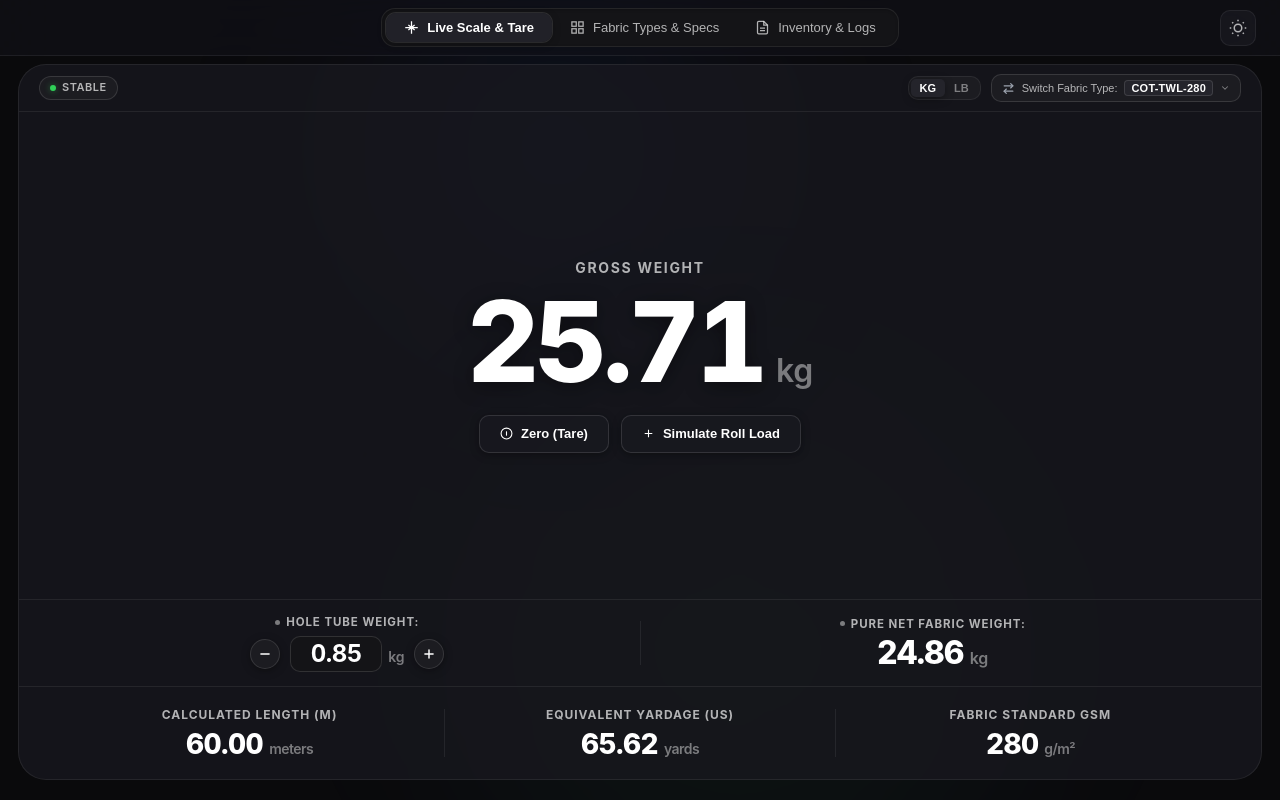
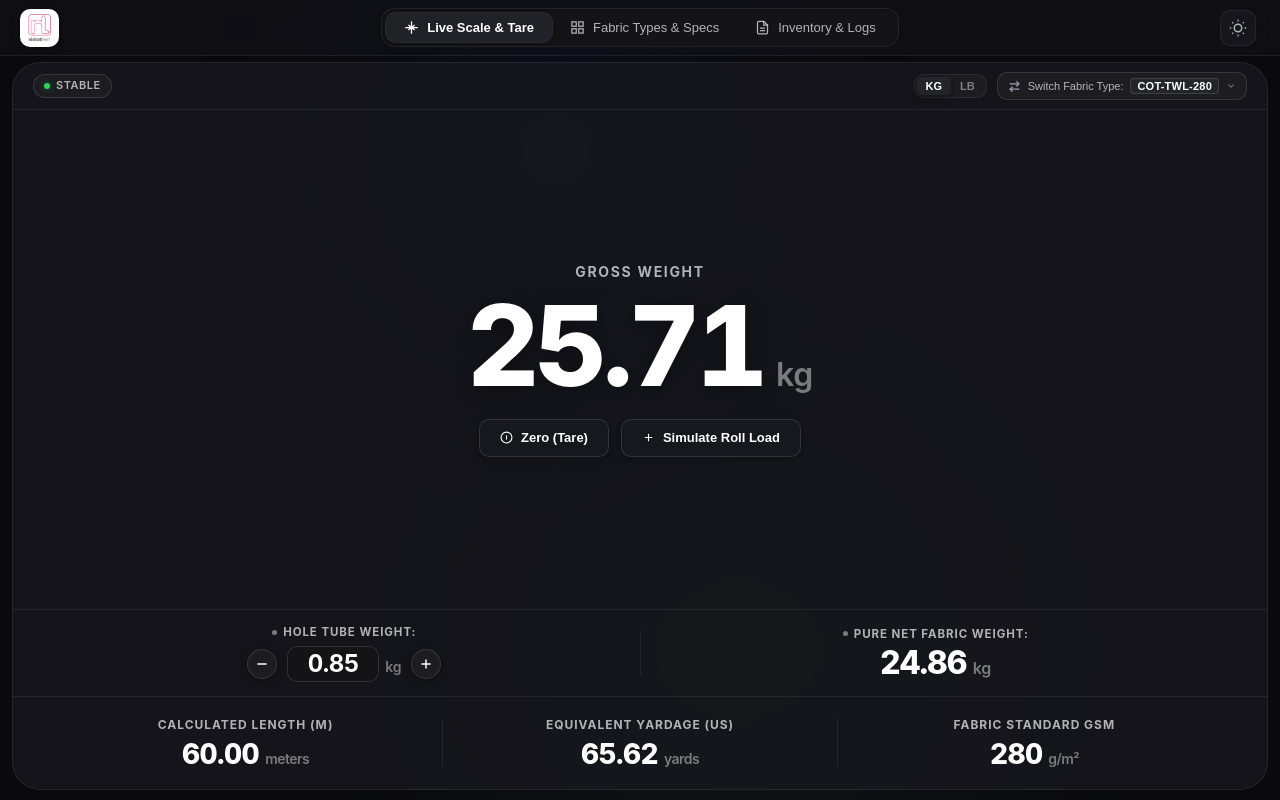
Before and after one commit to Ahmad-Abudllah-Ahmad/fabric-scale, a website built with Vite: page index.html in a window 1280 px wide. Built offline with nearby package versions, Linux system fonts and the light colour scheme.

Commit message:
Add Nishat Linen brand logo to navigation and expand main component to full screen

```diff
--- a/css/apple-theme.css
+++ b/css/apple-theme.css
@@ -198,9 +198,30 @@ body::after {
 }
 
 .navbar-brand {
+  position: absolute;
+  left: 20px;
   display: flex;
   align-items: center;
-  gap: 14px;
+  gap: 12px;
+}
+
+.brand-logo-img {
+  height: 38px;
+  width: auto;
+  max-width: 130px;
+  object-fit: contain;
+  border-radius: var(--radius-sm);
+  background: #ffffff;
+  padding: 3px 6px;
+  box-shadow: 0 2px 8px rgba(0, 0, 0, 0.22);
+  border: 1px solid rgba(255, 255, 255, 0.16);
+  display: block;
+}
+
+[data-theme="light"] .brand-logo-img {
+  background: #ffffff;
+  border-color: rgba(0, 0, 0, 0.08);
+  box-shadow: 0 1px 4px rgba(0, 0, 0, 0.1);
 }
 
 /* macOS Window Traffic Lights */
@@ -415,10 +436,11 @@ body::after {
 
 .main-container {
   flex: 1;
-  max-width: 1440px;
+  max-width: 100%;
   width: 100%;
-  margin: 0 auto;
-  padding: 24px 28px 48px;
+  margin: 0;
+  padding: 16px 20px 24px;
+  box-sizing: border-box;
 }
 
 .tab-pane {
--- a/css/components.css
+++ b/css/components.css
@@ -753,9 +753,12 @@ body:has(#tab-live-scale.active) .app-wrapper {
 
 body.view-live-scale .main-container,
 body:has(#tab-live-scale.active) .main-container {
-  padding: 8px 18px 12px;
-  height: calc(100vh - 64px);
-  max-height: calc(100vh - 64px);
+  padding: 6px 12px 10px;
+  height: calc(100vh - 56px);
+  max-height: calc(100vh - 56px);
+  max-width: 100% !important;
+  width: 100% !important;
+  margin: 0 !important;
   overflow: hidden;
   display: flex;
   flex-direction: column;
--- a/index.html
+++ b/index.html
@@ -11,10 +11,15 @@
   <link rel="stylesheet" href="./css/apple-theme.css">
   <link rel="stylesheet" href="./css/components.css">
 </head>
-<body>
+<body class="view-live-scale">
   <div class="app-wrapper">
     <!-- Apple Top Navigation Bar (macOS Sonoma / iPadOS Style) -->
     <header class="apple-navbar">
+      <!-- Nishat Linen Brand Logo -->
+      <div class="navbar-brand">
+        <img src="./assets/logo.png" alt="Nishat Linen" class="brand-logo-img">
+      </div>
+
       <!-- Apple Segmented Navigation Switcher -->
       <nav class="apple-segmented-tabs" role="tablist" aria-label="Main Navigation">
         <button class="tab-btn active" data-tab="live-scale" role="tab" id="navTabLiveScale">
```
Also changed, not shown: assets/logo.jpg (added), assets/logo.png (added).
